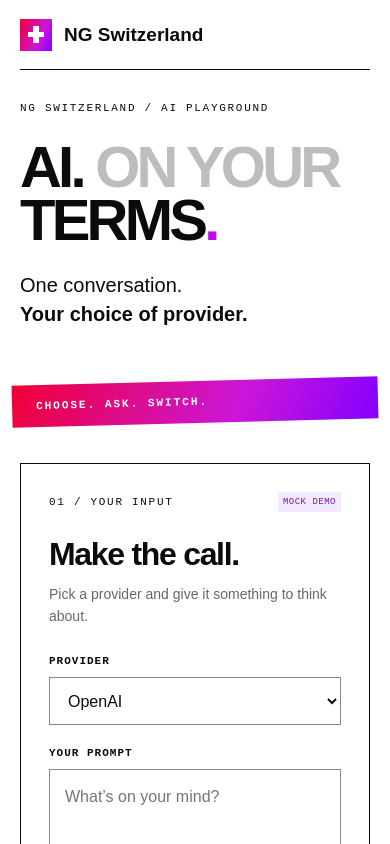
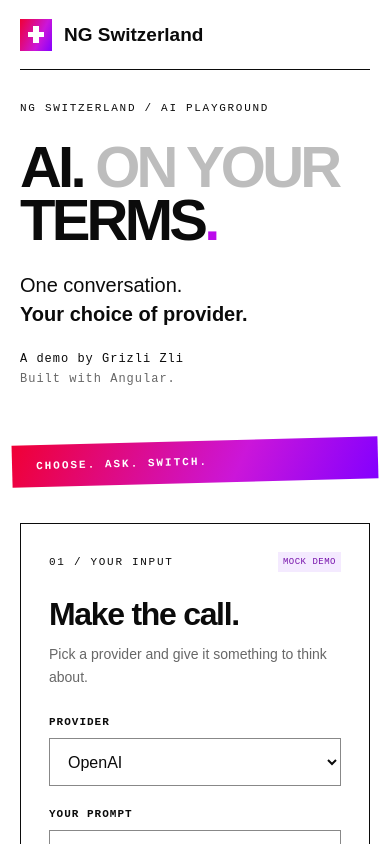
Before and after one commit to grizlizli/ng-switzerland, an Angular app: page / in a window 390 px wide. Shown: the top 844 px of the page. Built offline with nearby package versions, Linux system fonts and the light colour scheme.

Commit message:
Show signature on mobile :)

```diff
--- a/src/app/app.css
+++ b/src/app/app.css
@@ -326,8 +326,13 @@ footer {
   .hero {
     padding-top: 32px;
   }
+  .intro {
+    flex-direction: column;
+    align-items: flex-start;
+    gap: 20px;
+  }
   .intro .byline {
-    display: none;
+    text-align: left;
   }
   .ribbon {
     margin-top: 12px;
```
